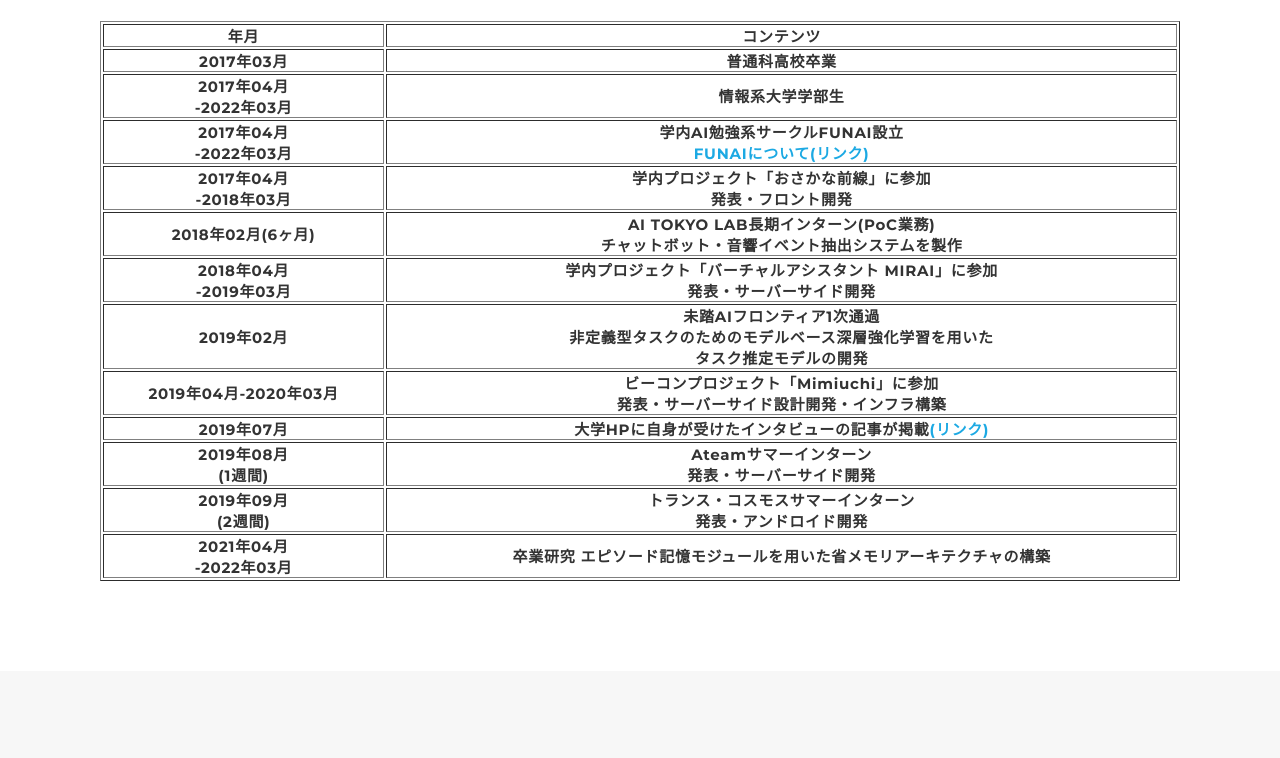
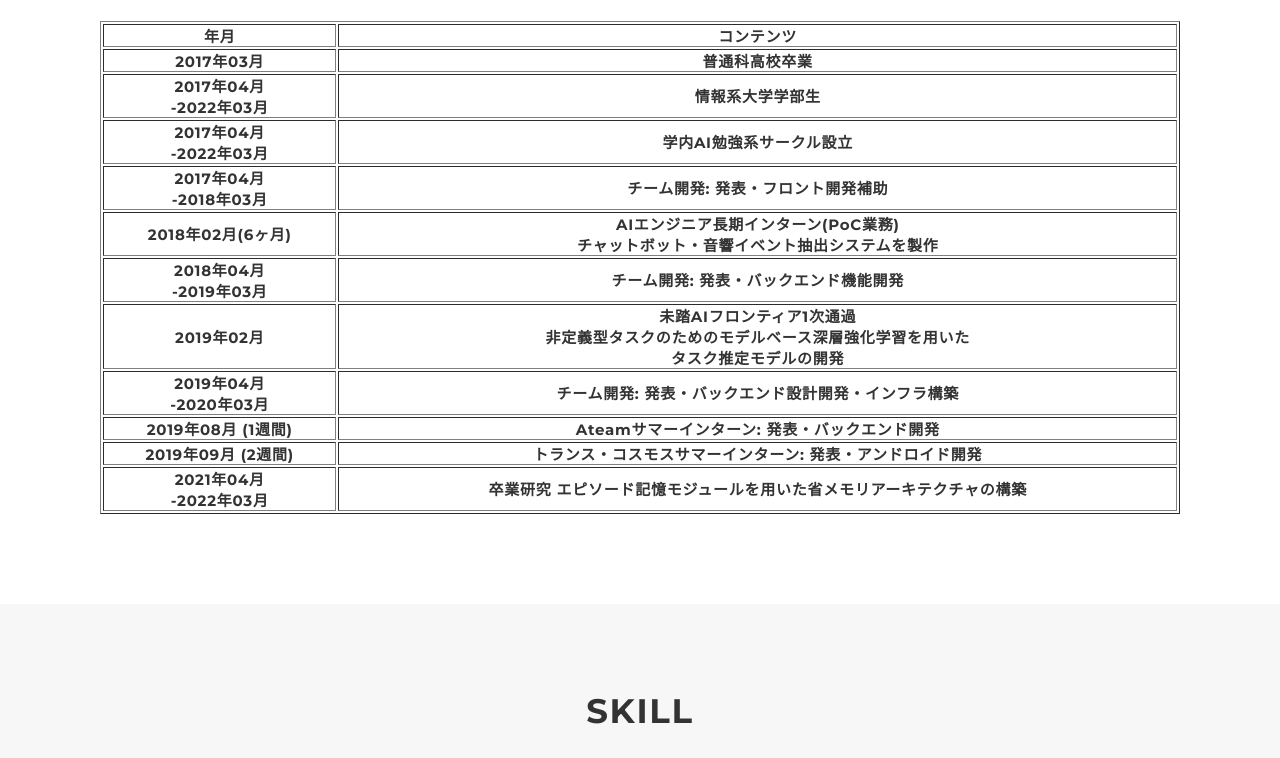
Before and after one commit to EbichanOO/EbichanOO.github.io, a plain HTML site: page index.html in a window 1280 px wide. Shown: the part 2700-3458 px from the top of the page. Drawn offline with nearby package versions, Linux system fonts and the light colour scheme.

Commit message:
[remove] private datas

```diff
--- a/index.html
+++ b/index.html
@@ -137,39 +137,35 @@
               </tr>
               <tr>
                 <th>2017年04月<br>-2022年03月</th>
-                <th>学内AI勉強系サークルFUNAI設立<br><a href="https://fun-ai.github.io/about/">FUNAIについて(リンク)</a></th>
+                <th>学内AI勉強系サークル設立</th>
               </tr>
               <tr>
                 <th>2017年04月<br>-2018年03月</th>
-                <th>学内プロジェクト「おさかな前線」に参加<br>発表・フロント開発</th>
+                <th>チーム開発: 発表・フロント開発補助</th>
               </tr>
               <tr>
                 <th>2018年02月(6ヶ月)</th>
-                <th>AI TOKYO LAB長期インターン(PoC業務)<br>チャットボット・音響イベント抽出システムを製作</th>
+                <th>AIエンジニア長期インターン(PoC業務)<br>チャットボット・音響イベント抽出システムを製作</th>
               </tr>
               <tr>
                 <th>2018年04月<br>-2019年03月</th>
-                <th>学内プロジェクト「バーチャルアシスタント MIRAI」に参加<br>発表・サーバーサイド開発</th>
+                <th>チーム開発: 発表・バックエンド機能開発</th>
               </tr>
               <tr>
                 <th>2019年02月</th>
                 <th>未踏AIフロンティア1次通過<br>非定義型タスクのためのモデルベース深層強化学習を用いた<br>タスク推定モデルの開発</th>
               </tr>
               <tr>
-                <th>2019年04月-2020年03月</th>
-                <th>ビーコンプロジェクト「Mimiuchi」に参加<br>発表・サーバーサイド設計開発・インフラ構築</th>
+                <th>2019年04月<br>-2020年03月</th>
+                <th>チーム開発: 発表・バックエンド設計開発・インフラ構築</th>
               </tr>
               <tr>
-                <th>2019年07月</th>
-                <th>大学HPに自身が受けたインタビューの記事が掲載<a href="https://www.fun.ac.jp/activity/720">(リンク)</a></th>
+                <th>2019年08月 (1週間)</th>
+                <th>Ateamサマーインターン: 発表・バックエンド開発</th>
               </tr>
               <tr>
-                <th>2019年08月<br>(1週間)</th>
-                <th>Ateamサマーインターン<br>発表・サーバーサイド開発</th>
-              </tr>
-              <tr>
-                <th>2019年09月<br>(2週間)</th>
-                <th>トランス・コスモスサマーインターン<br>発表・アンドロイド開発</th>
+                <th>2019年09月 (2週間)</th>
+                <th>トランス・コスモスサマーインターン: 発表・アンドロイド開発</th>
               </tr>
               <tr>
                 <th>2021年04月<br>-2022年03月</th>
@@ -268,10 +264,10 @@
             </p>
             <div class="profile-body">
               <p>
-                深層モデルの利用とサーバーサイドプログラミングが得意な学生
+                深層モデルの利用とバックエンドが得意な学生
               </p>
               <p>
-                高校の時にAIアシスタントの開発に憧れ情報系大学に進学。大学入学後はサークルの立ち上げや学内外のコミュニティへの参加で深層モデルに関する知見を広げ技術力を高めた。また学内プロジェクトに3年間携わり、ハッカソン・インターン・LT会にも参加することでサーバーサイド設計・開発が行える能力を培った。その結果強化学習サマースクールや長期インターンへの参加や未踏AIフロンティアの1次選考を通過することができ、Mimiuchiではサーバーサイドの開発を行うことができた。
+                高校の時にAIアシスタントの開発に憧れ情報系大学に進学。大学入学後はサークルの立ち上げや学内外のコミュニティへの参加で深層モデルに関する知見を広げ技術力を高めた。また学内プロジェクトに3年間携わり、ハッカソン・インターン・LT会にも参加することでサーバーサイド設計・開発が行える能力を培った。
               </p>
             </div>
           </div>
```
